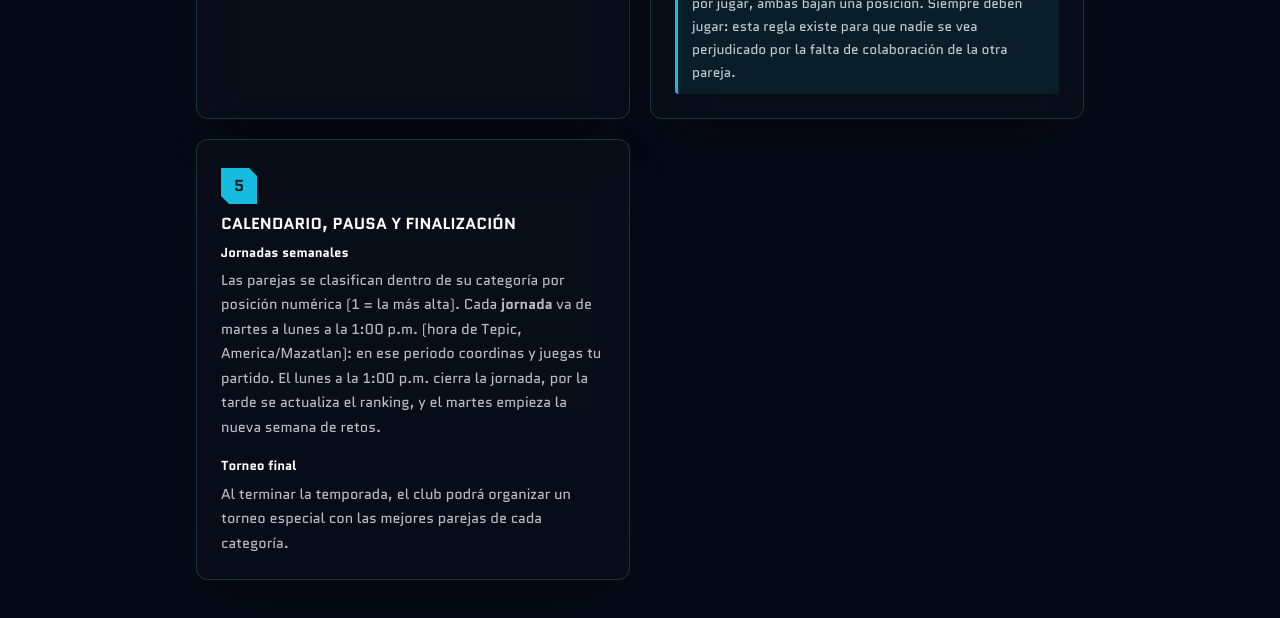
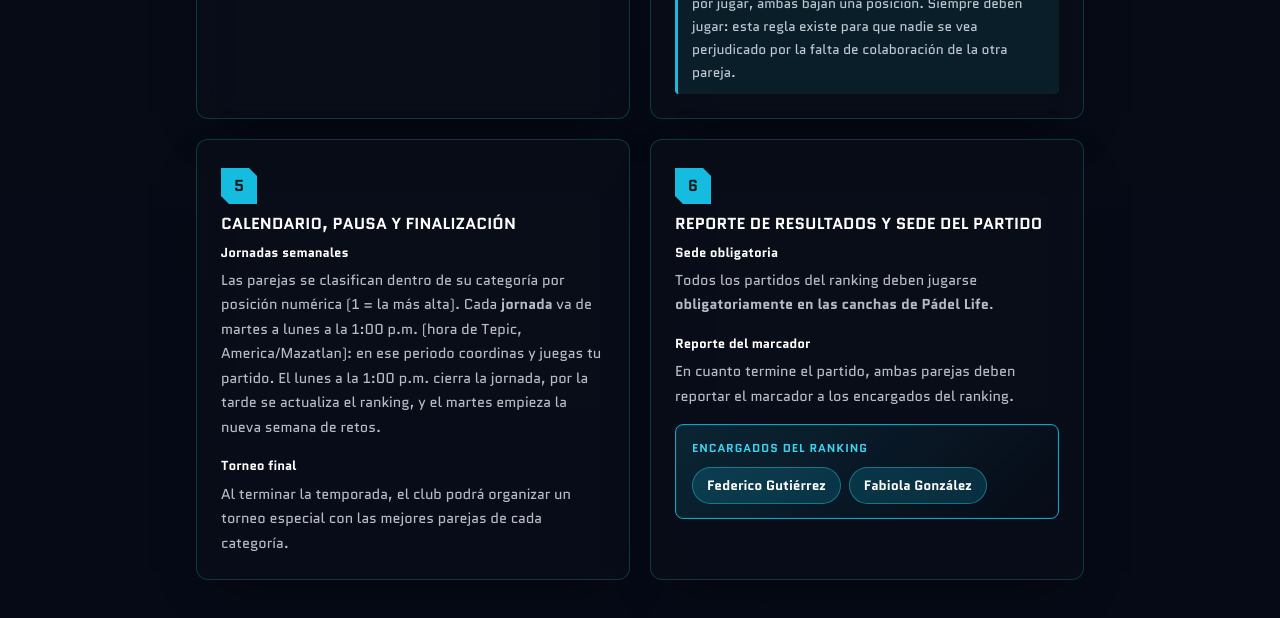
Before and after one commit to Carlosabrego136/Padel, a Next.js app: page /reglamento in a window 1280 px wide. Shown: the part 2000-2618 px from the top of the page. Built offline with nearby package versions, Linux system fonts and the light colour scheme; no server answers.

Commit message:
Agregar regla de sede obligatoria y reporte de marcador al reglamento

```diff
--- a/src/app/globals.css
+++ b/src/app/globals.css
@@ -921,6 +921,43 @@ html[data-intro="done"] .hero__cta {
   color: rgba(226, 232, 240, 0.85);
 }
 
+/* Tarjeta destacada con los nombres de los encargados del ranking. */
+.rule-card__encargados {
+  margin-top: 16px;
+  padding: 14px 16px;
+  background: linear-gradient(135deg, rgba(21, 188, 223, 0.14), rgba(6, 10, 22, 0.5));
+  border: 1px solid var(--color-accent-border);
+  border-radius: var(--radius);
+  box-shadow: inset 0 0 0 1px rgba(46, 240, 253, 0.08);
+}
+
+.rule-card__encargados-label {
+  font-size: 0.72rem;
+  font-weight: 700;
+  text-transform: uppercase;
+  letter-spacing: 0.08em;
+  color: var(--color-accent-hover);
+  margin-bottom: 8px;
+}
+
+.rule-card__encargados-names {
+  display: flex;
+  flex-wrap: wrap;
+  gap: 8px;
+}
+
+.rule-card__encargado-pill {
+  display: inline-flex;
+  align-items: center;
+  padding: 6px 14px;
+  font-size: 0.85rem;
+  font-weight: 700;
+  color: #ffffff;
+  background: rgba(21, 188, 223, 0.18);
+  border: 1px solid rgba(46, 240, 253, 0.35);
+  border-radius: 999px;
+}
+
 
 @media (max-width: 599px) {
   .page-hero { margin-top: 76px; }
--- a/src/app/reglamento/page.tsx
+++ b/src/app/reglamento/page.tsx
@@ -239,6 +239,34 @@ function construirReglas(cfg: Map<string, string>): Regla[] {
         </>
       ),
     },
+    {
+      num: 6,
+      titulo: 'Reporte de resultados y sede del partido',
+      cuerpo: (
+        <>
+          <div className="rule-card__sub">
+            <p className="rule-card__sub-title">Sede obligatoria</p>
+            <p>
+              Todos los partidos del ranking deben jugarse <strong>obligatoriamente en las canchas de Pádel
+              Life</strong>.
+            </p>
+          </div>
+          <div className="rule-card__sub">
+            <p className="rule-card__sub-title">Reporte del marcador</p>
+            <p>
+              En cuanto termine el partido, ambas parejas deben reportar el marcador a los encargados del ranking.
+            </p>
+          </div>
+          <div className="rule-card__encargados">
+            <p className="rule-card__encargados-label">Encargados del ranking</p>
+            <div className="rule-card__encargados-names">
+              <span className="rule-card__encargado-pill">Federico Gutiérrez</span>
+              <span className="rule-card__encargado-pill">Fabiola González</span>
+            </div>
+          </div>
+        </>
+      ),
+    },
   ];
 }
 
```
